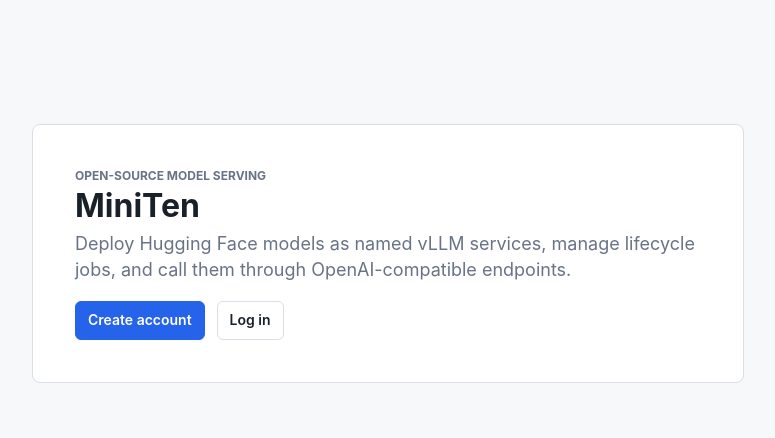
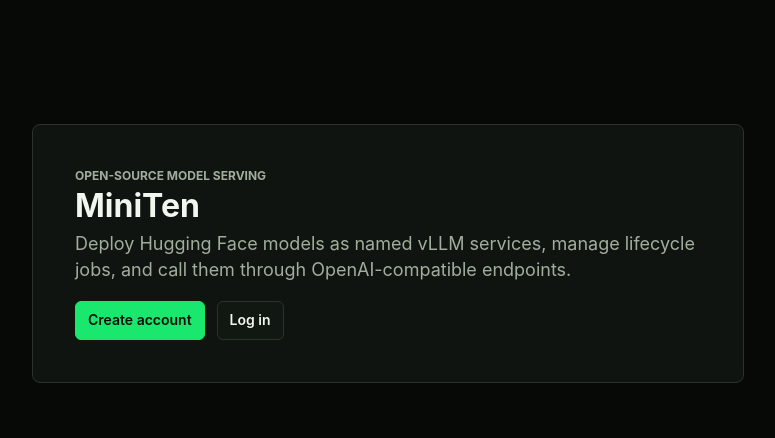
Before and after one commit to MitchellGray100/InferenceServing, a Flask app: page / in a window 1280 px wide. Shown: the top 438 px of the page, without its empty margins (252-1027 px from the left). Run offline with Flask 3, Linux system fonts and the light colour scheme.

Commit message:
Theme change

```diff
--- a/app/static/dashboard.css
+++ b/app/static/dashboard.css
@@ -1,15 +1,17 @@
 :root {
-  color-scheme: light;
-  --bg: #f7f8fa;
-  --surface: #ffffff;
-  --ink: #18202a;
-  --muted: #687385;
-  --line: #d9dee7;
-  --accent: #2563eb;
-  --accent-strong: #1d4ed8;
-  --danger: #b91c1c;
-  --success: #047857;
-  --warning: #a16207;
+  color-scheme: dark;
+  --bg: #070907;
+  --surface: #101410;
+  --surface-raised: #151b15;
+  --ink: #f1f7ef;
+  --muted: #a2ae9d;
+  --line: #2a3329;
+  --accent: #19e76e;
+  --accent-strong: #ffa9fd;
+  --accent-ink: #071008;
+  --danger: #ff6b8a;
+  --success: #19e76e;
+  --warning: #f4d35e;
 }
 
 * {
@@ -26,7 +28,7 @@
 }
 
 a {
-  color: var(--accent);
+  color: var(--accent-strong);
   text-decoration: none;
 }
 
@@ -57,7 +59,7 @@
   background: var(--accent);
   border: 1px solid var(--accent);
   border-radius: 6px;
-  color: #fff;
+  color: var(--accent-ink);
   cursor: pointer;
   display: inline-flex;
   font: inherit;
@@ -72,19 +74,23 @@
 button:hover,
 .button:hover {
   background: var(--accent-strong);
+  border-color: var(--accent-strong);
+  color: #170616;
   text-decoration: none;
 }
 
 .secondary,
 .ghost {
-  background: #fff;
+  background: #111711;
   border-color: var(--line);
   color: var(--ink);
 }
 
 .secondary:hover,
 .ghost:hover {
-  background: #eef2f7;
+  background: #1b241b;
+  border-color: var(--accent);
+  color: var(--accent);
 }
 
 .danger {
--- a/app/templates/dashboard/base.html
+++ b/app/templates/dashboard/base.html
@@ -9,7 +9,9 @@
   </head>
   <body>
     <header class="topbar">
-      <a class="brand" href="{{ url_for('dashboard.index') }}">MiniTen</a>
+      <a class="brand" href="{{ url_for('dashboard.index') }}" aria-label="MiniTen home">
+        <img src="{{ url_for('static', filename='miniten-logo.png') }}" alt="MiniTen">
+      </a>
       <nav class="nav">
         <a href="{{ url_for('dashboard.projects') }}">Projects</a>
         <a href="{{ url_for('dashboard.inference') }}">Inference</a>
```
Also changed, not shown: other parts of app/static/dashboard.css (+33 -14 lines), tests/test_dashboard.py (+2 -0 lines), app/static/miniten-logo.png (added).
